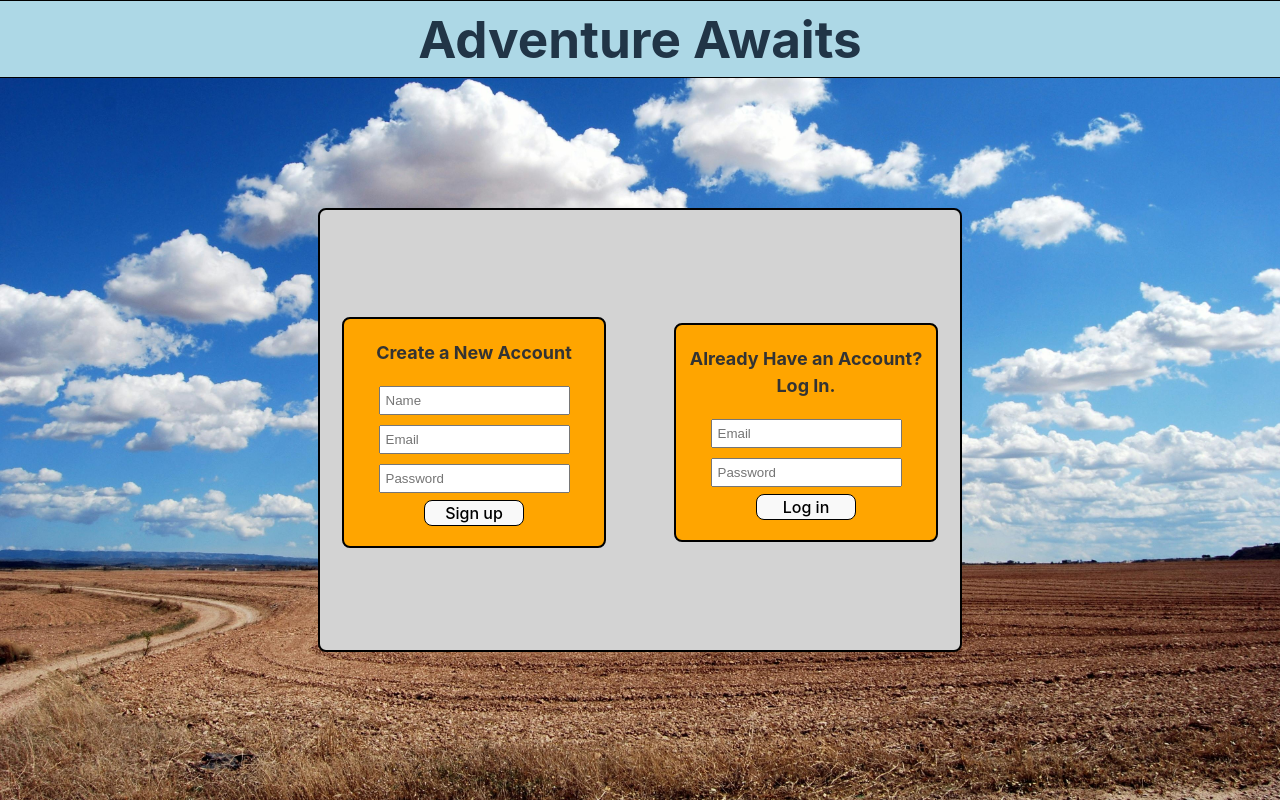
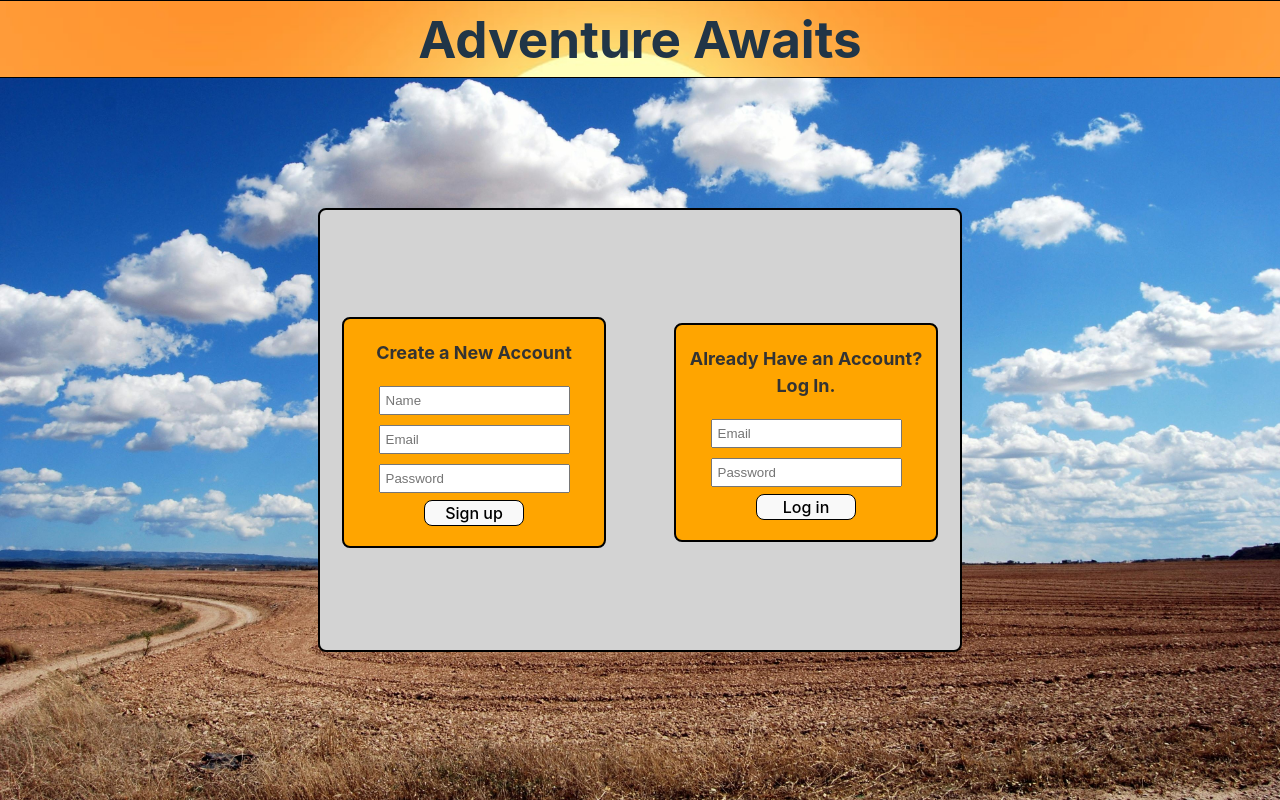
Before and after one commit to devbelle/Project-3, a React (Vite) app in the folder Adventure Awaits/client/: page / in a window 1280 px wide. Built offline with nearby package versions, Linux system fonts and the light colour scheme.

Commit message:
header background for loginpage

```diff
--- a/Adventure Awaits/client/src/pages/LoginPage.jsx
+++ b/Adventure Awaits/client/src/pages/LoginPage.jsx
@@ -90,7 +90,9 @@ const Header = styled.h1`
   left: 50%;
   transform: translate(-50%, 0);
   text-align: center;
-  background-color: lightblue;
+  background-image: url("/images/sun.jpg");
+  background-size: cover;
+  // background-color: lightblue;
   border: 1px solid black;
   border-radius: 10px;
   width: 100%;
```
Also changed, not shown: Adventure Awaits/client/public/images/sun.jpg (added).
